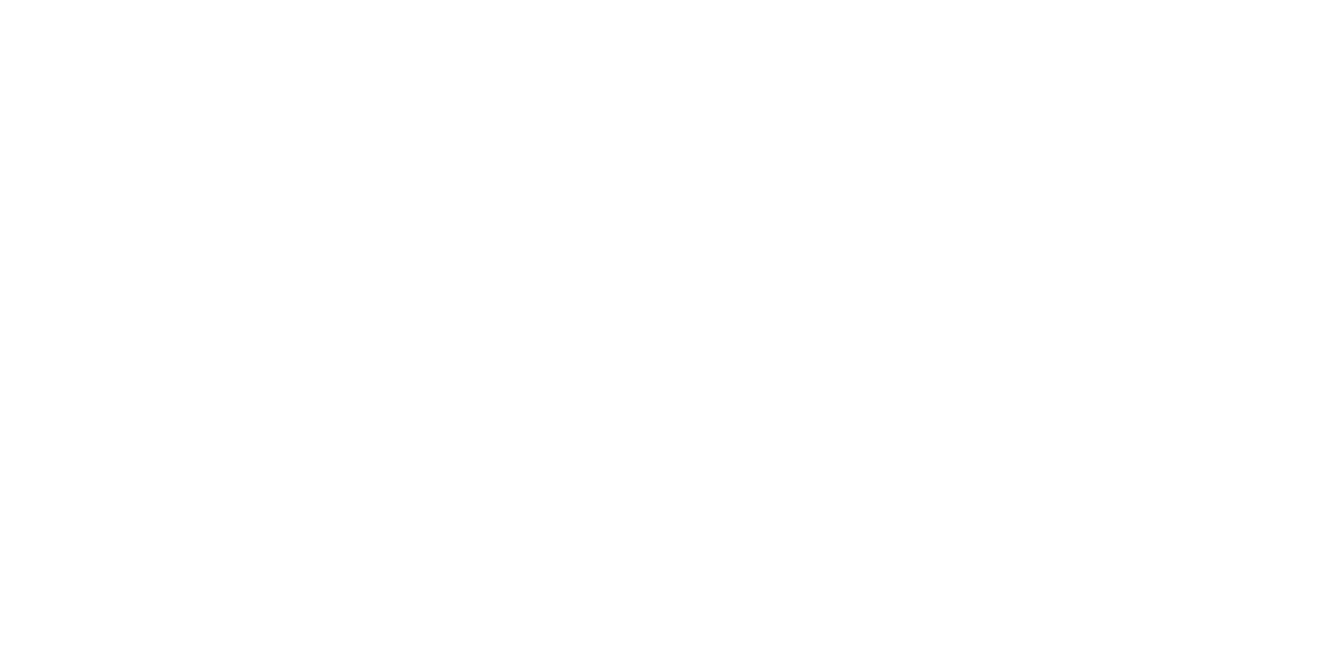
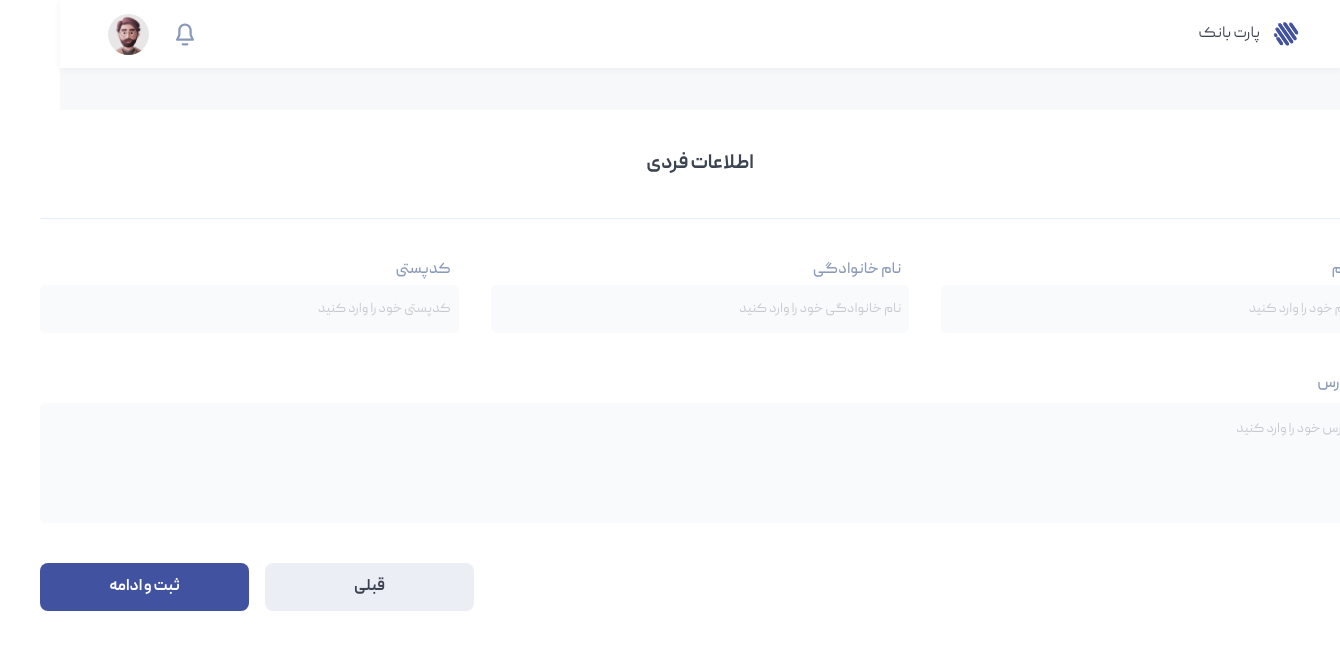
Before and after one commit to Mrtza-javidi/vue-partbank, a Vue app: page /personal-info in a window 1280 px wide. Before the commit this address had no page. Shown: the top 650 px of the page, 1340 px wide, since content can reach past the window. Built offline with nearby package versions, Linux system fonts and the light colour scheme; a web font is replaced by a local one.

Commit message:
feat: implement personal-info-page and add the router related to it, make some improvements and remove extra lines from login page, rename and make a small change in create-account-store, and fix a bug in auth store

```diff
--- a/src/router/index.ts
+++ b/src/router/index.ts
@@ -12,11 +12,11 @@
   //   name: "dashboard",
   //   component: () => import("@/views/dashboard-page.vue"),
   // },
-  // {
-  //   path: "/personal-info",
-  //   name: "personal-info",
-  //   component: () => import("@/views/personal-info-page.vue"),
-  // },
+  {
+    path: "/personal-info",
+    name: "personal-info",
+    component: () => import("@/views/personal-info-page.vue"),
+  },
   // {
   //   path: "/file-picker",
   //   name: "file-picker",
--- a/src/stores/auth-store.ts
+++ b/src/stores/auth-store.ts
@@ -33,11 +33,13 @@
               firstName: string;
               lastName: string;
             }
-            const { firstName, lastName }: PersonalInfo = JSON.parse(
-              localStorage.get("create-account")
-            );
-            this.firstName = firstName;
-            this.lastName = lastName;
+            const storedData = localStorage.getItem("create-account");
+            if (storedData) {
+              const { firstName, lastName }: PersonalInfo =
+                JSON.parse(storedData);
+              this.firstName = firstName;
+              this.lastName = lastName;
+            }
             this.idNumber = mockResponse.idNumber;
             this.uniqueKey = mockResponse.uniqueKey;
             this.isAuthenticated = true;
--- a/src/stores/create-account.ts
+++ b/src/stores/create-account-store.ts
@@ -40,7 +40,7 @@
             const mockResponse = {
               firstName: "مرتضی",
               lastName: "جاویدی",
-              postalCode: "۱۲۱۲۱۲۱۲۱۲",
+              postalCode: "1212121212",
               address: "همین دور و بر",
             };
             this.firstName = mockResponse.firstName;
@@ -81,7 +81,6 @@
       {
         key: "create-account",
         storage: localStorage,
-        paths: ["firstName", "lastName", "postalCode", "address"],
       },
     ],
   },
--- a/src/views/login-page.vue
+++ b/src/views/login-page.vue
@@ -3,23 +3,7 @@
     <section class="login">
       <div class="login__contents login-contents-container">
         <div class="login-contents-container__header">
-          <!-- <svg viewBox="0 0 97 93" class="login-contents-container__logo">
-            <use
-              class="login-contents-container__logo-path-1"
-              href="@/assets/icons/logo.svg#Vector1"
-            />
-            <use
-              class="login-contents-container__logo-path-2"
-              href="@/assets/icons/logo.svg#Vector2"
-            />
-            <use
-              class="login-contents-container__logo-path-3"
-              href="@/assets/icons/logo.svg#Vector3"
-            />
-          </svg> -->
-
           <icon-logo customClass="login-contents-container__logo" />
-
           <div class="login-contents-container__title-container">
             <h1 class="login-contents-container__title">پارت بانک</h1>
             <p class="login-contents-container__title-description">
@@ -102,7 +86,7 @@
 const handleLogin = () => {
   if (!validations.value.phoneNumber || !validations.value.password) {
     toastStore.showToast(
-      "مقادیر فیلد(ها) به درستی وارد نشده است. لطفا دوباره تلاش کنید",
+      "خطایی رخ داده است. فیلد هارا دوباره بررسی کنید",
       "error"
     );
     return;
@@ -111,16 +95,16 @@
   loading.value = true;
   setTimeout(() => {
     if (phoneNumber.value === "۰۹۱۵۴۸۳۸۳۴۳" && password.value === "123456789") {
-      const convertedPhoneNumber = convertFarsiToEnglishNumbers(
+      const toEnglishPhoneNumber = convertFarsiToEnglishNumbers(
         phoneNumber.value
       );
       authStore.login(phoneNumber.value, password.value);
       toastStore.showToast("ورود شما با موفقیت انجام شد!", "success");
-      localStorage.setItem("phoneNumber", convertedPhoneNumber);
+      localStorage.setItem("phoneNumber", toEnglishPhoneNumber);
       router.push("/dashboard");
     } else
       toastStore.showToast(
-        "اطلاعات وارد شده درست نمیباشد. دوباره تلاش کنید.",
+        "اطلاعات وارد شده مطابق با mock data نمیباشد. دوباره تلاش کنید.",
         "error"
       );
 
--- /dev/null
+++ b/src/views/personal-info-page.vue
@@ -0,0 +1,213 @@
+<template>
+  <the-header :number="phoneNumber" />
+  <main id="personal-info-main">
+    <base-open-account-wrapper
+      title="اطلاعات فردی"
+      wrapperCustomClass="layout-wrapper"
+    >
+      <template #wrapper-main>
+        <form
+          class="personal-info__form info-form"
+          @submit.prevent="createAccount"
+        >
+          <div class="info-form__inputs-wrapper">
+            <base-input
+              label="نام"
+              labelCustomClass="label-variant-gray"
+              type="text"
+              id="firstName"
+              name="firstName"
+              placeholder="نام خود را وارد کنید"
+              :required="true"
+              :autofocus="true"
+              regexType="name"
+              v-model="firstName"
+              @validationCheck="(isValid: boolean) => (validations.firstName = isValid)"
+            />
+
+            <base-input
+              label="نام خانوادگی"
+              labelCustomClass="label-variant-gray"
+              type="text"
+              id="lastName"
+              name="lastName"
+              placeholder="نام خانوادگی خود را وارد کنید"
+              :required="true"
+              regexType="name"
+              v-model="lastName"
+              @validationCheck="(isValid: boolean) => (validations.lastName = isValid)"
+            />
+
+            <base-input
+              label="کدپستی"
+              labelCustomClass="label-variant-gray"
+              type="text"
+              id="postalCode"
+              name="postalCode"
+              placeholder="کدپستی خود را وارد کنید"
+              :required="true"
+              regexType="postalCode"
+              v-model="postalCode"
+              @validationCheck="(isValid: boolean) => (validations.postalCode = isValid)"
+            />
+          </div>
+          <base-textarea
+            label="آدرس"
+            labelCustomClass="label-variant-gray"
+            id="address"
+            name="address"
+            placeholder="آدرس خود را وارد کنید"
+            rows="12"
+            :required="true"
+            regexType="address"
+            v-model="address"
+            @validationCheck="(isValid: boolean) => (validations.address = isValid)"
+          />
+          <div class="info-form__actions-section">
+            <div class="info-form__buttons-container">
+              <base-button
+                text="قبلی"
+                class="btn-secondary"
+                @click.prevent="dashboardPage"
+              >
+              </base-button>
+              <base-button
+                text="ثبت و ادامه"
+                class="btn-primary"
+                @click.prevent="createAccount"
+                :isLoading="loading"
+              >
+              </base-button>
+            </div>
+          </div>
+        </form>
+      </template>
+    </base-open-account-wrapper>
+  </main>
+</template>
+
+<script setup lang="ts">
+import { ref } from "vue";
+import { useRouter } from "vue-router";
+import { useCreateAccount } from "@/stores/create-account-store";
+import { useToastStore } from "@/stores/toast-store";
+
+const router = useRouter();
+const createAccountStore = useCreateAccount();
+const toastStore = useToastStore();
+
+const loading = ref<boolean>(false);
+const firstName = ref<string>("");
+const lastName = ref<string>("");
+const postalCode = ref<string>("");
+const address = ref<string>("");
+
+const phoneNumber = localStorage.getItem("phoneNumber");
+
+createAccountStore.enableMocking(true);
+
+const validations = ref({
+  firstName: false,
+  lastName: false,
+  postalCode: false,
+  address: false,
+});
+
+const createAccount = () => {
+  if (
+    !validations.value.firstName ||
+    !validations.value.lastName ||
+    !validations.value.postalCode ||
+    !validations.value.address
+  ) {
+    toastStore.showToast(
+      "خطایی رخ داده است. فیلد هارا دوباره بررسی کنید",
+      "error"
+    );
+    return;
+  }
+
+  loading.value = true;
+
+  if (
+    firstName.value === "مرتضی" &&
+    lastName.value === "جاویدی" &&
+    postalCode.value === "۱۲۱۲۱۲۱۲۱۲" &&
+    address.value === "همین دور و بر"
+  ) {
+    createAccountStore.createAccount(
+      firstName.value,
+      lastName.value,
+      postalCode.value,
+      address.value
+    );
+    router.push("/file-picker");
+  } else
+    toastStore.showToast(
+      "اطلاعات وارد شده مطابق با mock data نمیباشد. دوباره تلاش کنید.",
+      "error"
+    );
+
+  loading.value = false;
+};
+
+const dashboardPage = () => {
+  router.push("/dashboard");
+};
+</script>
+
+<style lang="scss" scoped>
+#personal-info-main {
+  height: calc(100vh - 6.8rem);
+  @include flex($justify: flex-start, $direction: column);
+  background-color: var(--background);
+  padding-top: 4.2rem;
+}
+
+.layout-wrapper {
+  width: 140rem;
+}
+
+.personal-info__form {
+  width: 100%;
+  @include flex($direction: column);
+  gap: var(--g-8);
+}
+
+.info-form {
+  &__inputs-wrapper {
+    width: 100%;
+    display: flex;
+    gap: 3.2rem;
+  }
+
+  &__input {
+    width: 100%;
+    height: 4.8rem;
+    padding: 0 var(--p-1);
+    @include font-style($size: 1.4rem, $family: "peyda-600");
+    border-radius: var(--radius-6);
+    background: var(--surface-light-blue);
+    direction: rtl;
+  }
+
+  &__buttons-container {
+    @include flex;
+    gap: var(--g-5);
+    width: 43.4rem;
+  }
+
+  &__actions-section {
+    width: 100%;
+    @include flex($justify: flex-end);
+  }
+
+  &__next-button {
+    width: 209px;
+  }
+
+  &__previous-button {
+    @extend .info-form__next-button;
+  }
+}
+</style>
```
